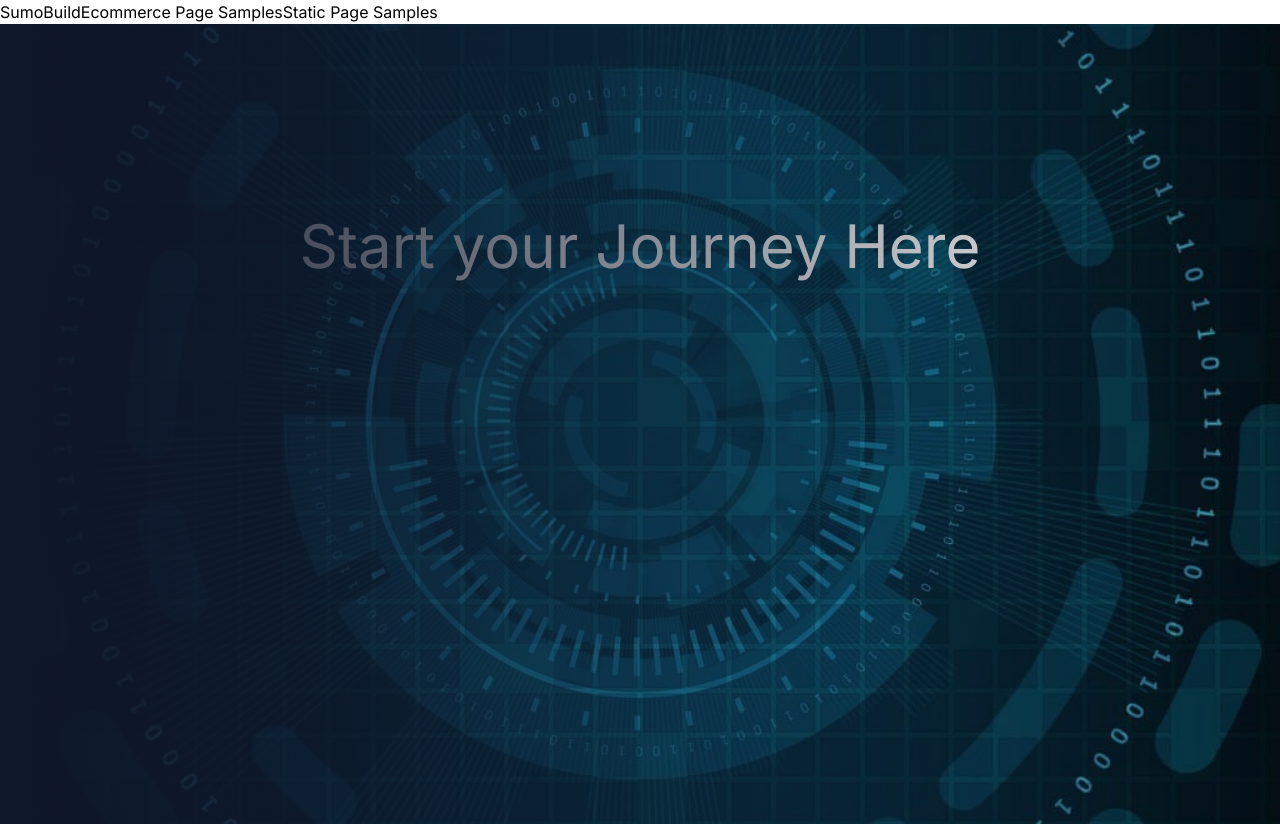
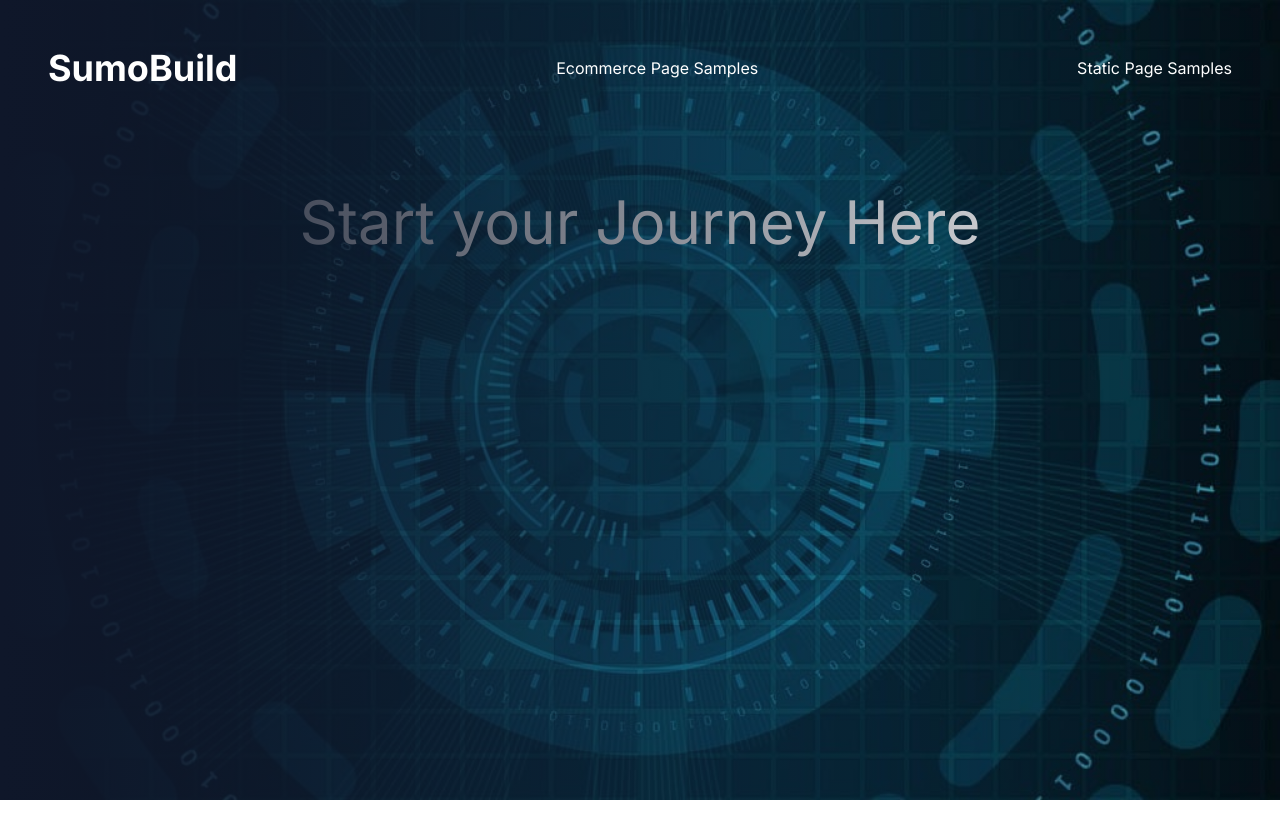
Before and after one commit to BigBreakfast28/SumoBuild, a Next.js app: page / in a window 1280 px wide. After the commit the page ends 800 px from the top, so only its background shows below. Built offline with nearby package versions, Linux system fonts and the light colour scheme.

Commit message:
Changing the navbar

```diff
--- a/app/globals.css
+++ b/app/globals.css
@@ -1,3 +1,76 @@
 @tailwind base;
 @tailwind components;
 @tailwind utilities;
+
+@layer base {
+  :root {
+    --background: 0 0% 100%;
+    --foreground: 224 71.4% 4.1%;
+
+    --card: 0 0% 100%;
+    --card-foreground: 224 71.4% 4.1%;
+
+    --popover: 0 0% 100%;
+    --popover-foreground: 224 71.4% 4.1%;
+
+    --primary: 220.9 39.3% 11%;
+    --primary-foreground: 210 20% 98%;
+
+    --secondary: 220 14.3% 95.9%;
+    --secondary-foreground: 220.9 39.3% 11%;
+
+    --muted: 220 14.3% 95.9%;
+    --muted-foreground: 220 8.9% 46.1%;
+
+    --accent: 220 14.3% 95.9%;
+    --accent-foreground: 220.9 39.3% 11%;
+
+    --destructive: 0 84.2% 60.2%;
+    --destructive-foreground: 210 20% 98%;
+
+    --border: 220 13% 91%;
+    --input: 220 13% 91%;
+    --ring: 224 71.4% 4.1%;
+
+    --radius: 0.5rem;
+  }
+
+  .dark {
+    --background: 224 71.4% 4.1%;
+    --foreground: 210 20% 98%;
+
+    --card: 224 71.4% 4.1%;
+    --card-foreground: 210 20% 98%;
+
+    --popover: 224 71.4% 4.1%;
+    --popover-foreground: 210 20% 98%;
+
+    --primary: 210 20% 98%;
+    --primary-foreground: 220.9 39.3% 11%;
+
+    --secondary: 215 27.9% 16.9%;
+    --secondary-foreground: 210 20% 98%;
+
+    --muted: 215 27.9% 16.9%;
+    --muted-foreground: 217.9 10.6% 64.9%;
+
+    --accent: 215 27.9% 16.9%;
+    --accent-foreground: 210 20% 98%;
+
+    --destructive: 0 62.8% 30.6%;
+    --destructive-foreground: 210 20% 98%;
+
+    --border: 215 27.9% 16.9%;
+    --input: 215 27.9% 16.9%;
+    --ring: 216 12.2% 83.9%;
+  }
+}
+
+@layer base {
+  * {
+    @apply border-border;
+  }
+  body {
+    @apply bg-background text-foreground;
+  }
+}
--- a/components/navbar.tsx
+++ b/components/navbar.tsx
@@ -2,8 +2,9 @@
 
 export default function Navbar() {
     return (
-        <div>
-            <Link href="/">
+        <div className="w-full absolute text-white z-10">
+            <nav className="container relative flex flex-wrap items-center justify-between mx-auto p-12">
+            <Link href="/" className="font-bold text-4xl">
             SumoBuild
             </Link>
            <Link href="/ecommerce">
@@ -12,6 +13,7 @@
            <Link href="/static">
                 Static Page Samples
            </Link>
+           </nav>
         </div>
     );
 }
--- /dev/null
+++ b/lib/utils.ts
@@ -0,0 +1,6 @@
+import { type ClassValue, clsx } from "clsx"
+import { twMerge } from "tailwind-merge"
+
+export function cn(...inputs: ClassValue[]) {
+  return twMerge(clsx(inputs))
+}
--- /dev/null
+++ b/tailwind.config.js
@@ -0,0 +1,77 @@
+/** @type {import('tailwindcss').Config} */
+module.exports = {
+  darkMode: ["class"],
+  content: [
+    './pages/**/*.{ts,tsx}',
+    './components/**/*.{ts,tsx}',
+    './app/**/*.{ts,tsx}',
+    './src/**/*.{ts,tsx}',
+  ],
+  prefix: "",
+  theme: {
+    container: {
+      center: true,
+      padding: "2rem",
+      screens: {
+        "2xl": "1400px",
+      },
+    },
+    extend: {
+      colors: {
+        border: "hsl(var(--border))",
+        input: "hsl(var(--input))",
+        ring: "hsl(var(--ring))",
+        background: "hsl(var(--background))",
+        foreground: "hsl(var(--foreground))",
+        primary: {
+          DEFAULT: "hsl(var(--primary))",
+          foreground: "hsl(var(--primary-foreground))",
+        },
+        secondary: {
+          DEFAULT: "hsl(var(--secondary))",
+          foreground: "hsl(var(--secondary-foreground))",
+        },
+        destructive: {
+          DEFAULT: "hsl(var(--destructive))",
+          foreground: "hsl(var(--destructive-foreground))",
+        },
+        muted: {
+          DEFAULT: "hsl(var(--muted))",
+          foreground: "hsl(var(--muted-foreground))",
+        },
+        accent: {
+          DEFAULT: "hsl(var(--accent))",
+          foreground: "hsl(var(--accent-foreground))",
+        },
+        popover: {
+          DEFAULT: "hsl(var(--popover))",
+          foreground: "hsl(var(--popover-foreground))",
+        },
+        card: {
+          DEFAULT: "hsl(var(--card))",
+          foreground: "hsl(var(--card-foreground))",
+        },
+      },
+      borderRadius: {
+        lg: "var(--radius)",
+        md: "calc(var(--radius) - 2px)",
+        sm: "calc(var(--radius) - 4px)",
+      },
+      keyframes: {
+        "accordion-down": {
+          from: { height: "0" },
+          to: { height: "var(--radix-accordion-content-height)" },
+        },
+        "accordion-up": {
+          from: { height: "var(--radix-accordion-content-height)" },
+          to: { height: "0" },
+        },
+      },
+      animation: {
+        "accordion-down": "accordion-down 0.2s ease-out",
+        "accordion-up": "accordion-up 0.2s ease-out",
+      },
+    },
+  },
+  plugins: [require("tailwindcss-animate")],
+}
```
Also changed, not shown: package.json (+6 -1 lines), components.json (added), 1 other file (tests, documents, lock files or other folders).
